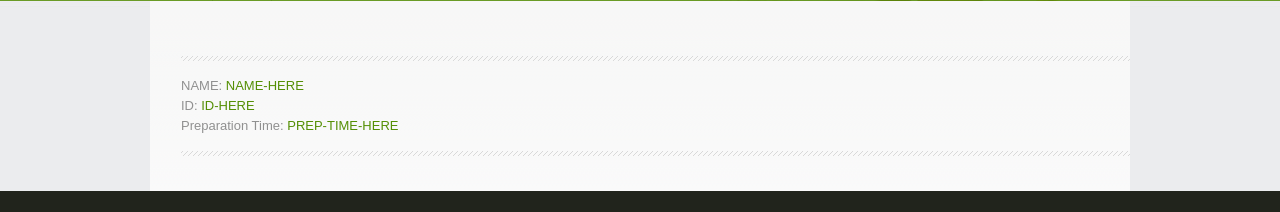
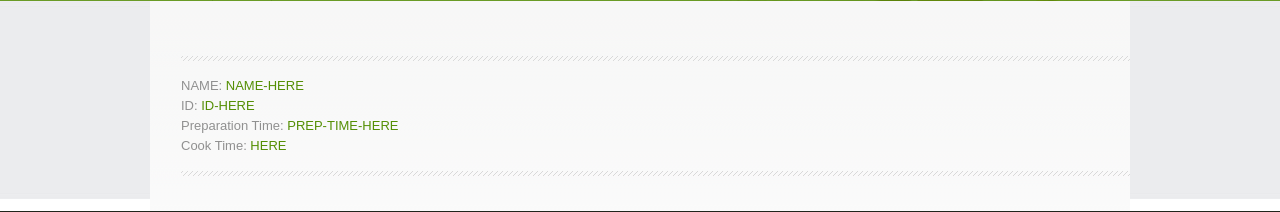
Before and after one commit to nitish29/recipeally, a Django app: page /recipe in a window 1280 px wide. Shown: the part 379-591 px from the top of the page. Run offline with Django 3.2, Linux system fonts and the light colour scheme; some web fonts are replaced.

Commit message:
adding cook time in recipe.html

```diff
--- a/templates/recipe.html
+++ b/templates/recipe.html
@@ -28,6 +28,10 @@
 			<br>
             <span class="cuisine"> Preparation Time: <a>PREP-TIME-HERE</a></span>
         </div>
+		<div class="URL-tags">
+            <span class="cuisine"> Cook Time: <a>HERE</a></span>
+
+		</div>
 
         <!--<a href="http://inspirythemesdemo.com/alt-foodrecipes/recipe/goat-cheese-and-chorizo-rools/" class="readmore">Read more</a>-->
     </div>
```
